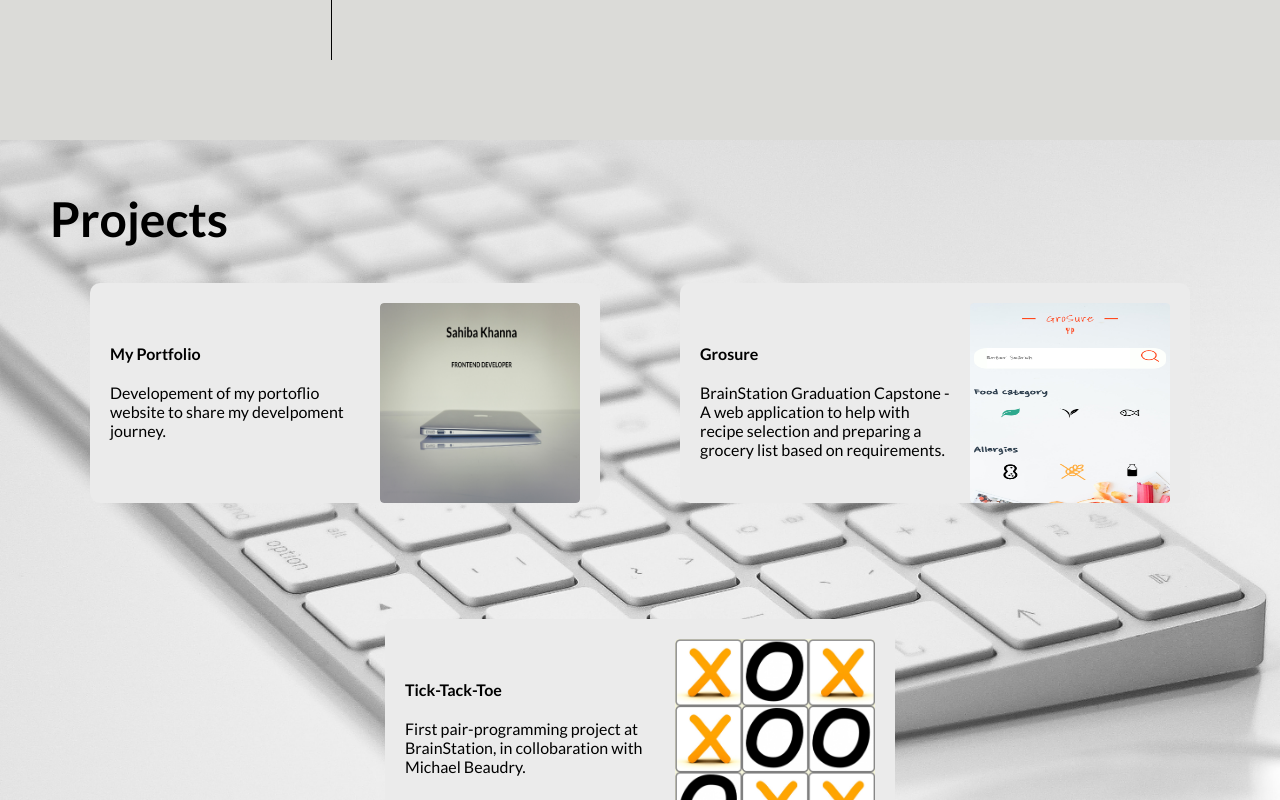
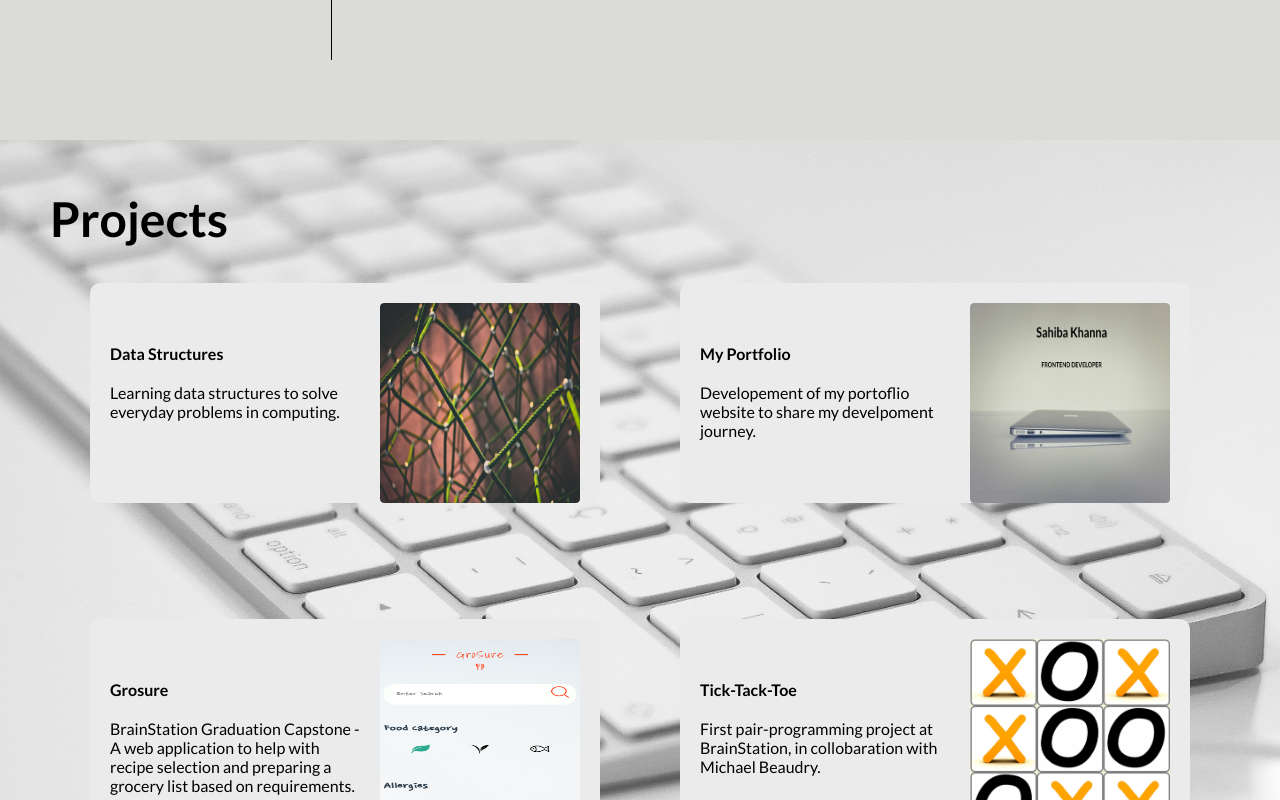
Before and after one commit to sahibak/Portfolio_Site, a React (Create React App) app: page / in a window 1280 px wide. Shown: the part 1460-2260 px from the top of the page. Built offline with nearby package versions, Linux system fonts and the light colour scheme.

Commit message:
added data structures

```diff
--- a/src/Components/Header/header.js
+++ b/src/Components/Header/header.js
@@ -1,16 +1,15 @@
 import React from "react";
 import "./header.scss";
 
-export default class Header extends React.Component{
+export default class Header extends React.Component {
   render() {
     return (
       <nav className="header">
         <section className="header-details">
           <h1 className="header-name">Sahiba Khanna</h1>
-                <h2 className="header-title">FRONTEND DEVELOPER</h2>
+          <h2 className="header-title">FULLSTACK DEVELOPER</h2>
         </section>
       </nav>
-
-        )
+    );
   }
 }
--- a/src/Components/Projects/projects.js
+++ b/src/Components/Projects/projects.js
@@ -3,46 +3,58 @@ import Project from "../Project/project.js";
 import "./projects.scss";
 import Portfolio from "../../Assets/portfolio.png";
 import TickTackToe from "../../Assets/tickTackToe.png";
-import Grosure from "../../Assets/grosure.png"
+import DataStructures from "../../Assets/dataStructures.jpg";
+import Grosure from "../../Assets/grosure.png";
 
-export default class Projects extends React.Component{
+export default class Projects extends React.Component {
   // array of the projects I have worked on.
   allProjects = [
     {
-            "name": "My Portfolio",
-            "description": "Developement of my portoflio website to share my develpoment journey.",
-            "image": {Portfolio},
-            "link": "https://github.com/sahibak/Portfolio_Site"
+      name: "Data Structures",
+      description:
+        "Learning data structures to solve everyday problems in computing.",
+      image: { DataStructures },
+      link: "https://github.com/sahibak/algorithms"
     },
     {
-            "name": "Grosure",
-            "description": "BrainStation Graduation Capstone - A web application to help with recipe selection and preparing a grocery list based on requirements.",
-            "image": {Grosure},
-            "link":"https://github.com/sahibak/Capstone"
+      name: "My Portfolio",
+      description:
+        "Developement of my portoflio website to share my develpoment journey.",
+      image: { Portfolio },
+      link: "https://github.com/sahibak/Portfolio_Site"
     },
     {
-            "name": "Tick-Tack-Toe",
-            "description": "First pair-programming project at BrainStation, in collobaration with Michael Beaudry.",
-            "image": {TickTackToe},
-            "link":"https://github.com/sahibak/ca-pair-mike-sahiba"
+      name: "Grosure",
+      description:
+        "BrainStation Graduation Capstone - A web application to help with recipe selection and preparing a grocery list based on requirements.",
+      image: { Grosure },
+      link: "https://github.com/sahibak/Capstone"
+    },
+    {
+      name: "Tick-Tack-Toe",
+      description:
+        "First pair-programming project at BrainStation, in collobaration with Michael Beaudry.",
+      image: { TickTackToe },
+      link: "https://github.com/sahibak/ca-pair-mike-sahiba"
     }
-    ]
+  ];
 
   //Function to render all individual projects with thier details.
-    creatingProjectList(){
+  creatingProjectList() {
     let projectList = [];
-        for (let i=0; i < this.allProjects.length; i++ ){
+    for (let i = 0; i < this.allProjects.length; i++) {
       let { name, description, image, link } = this.allProjects[i];
       projectList.push(
-                <Project key={i}
+        <Project
+          key={i}
           projectName={name}
-                        projectDescription = {description}
-                        projectImage = {Object.values(image)[0]}
-                        projectLink = {link}>
-                </Project>
+          projectDescription={description}
+          projectImage={Object.values(image)[0]}
+          projectLink={link}
+        ></Project>
       );
     }
-        return projectList
+    return projectList;
   }
 
   render() {
@@ -53,6 +65,6 @@ export default class Projects extends React.Component{
           {this.creatingProjectList()}
         </article>
       </section>
-        )
+    );
   }
 }
```
Also changed, not shown: src/Assets/dataStructures.jpg (added). Lines whose indentation alone changed are shown as unchanged.
